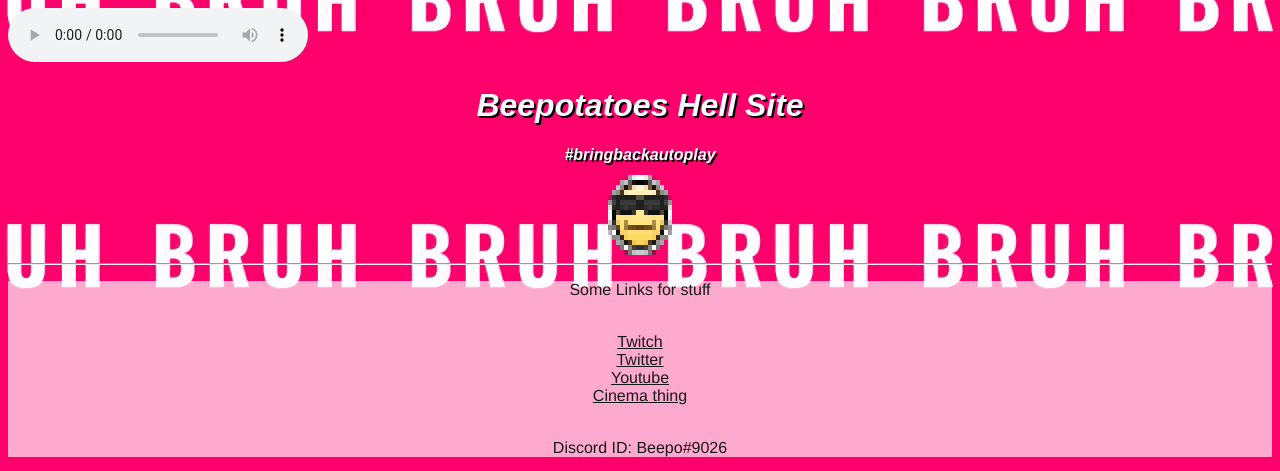
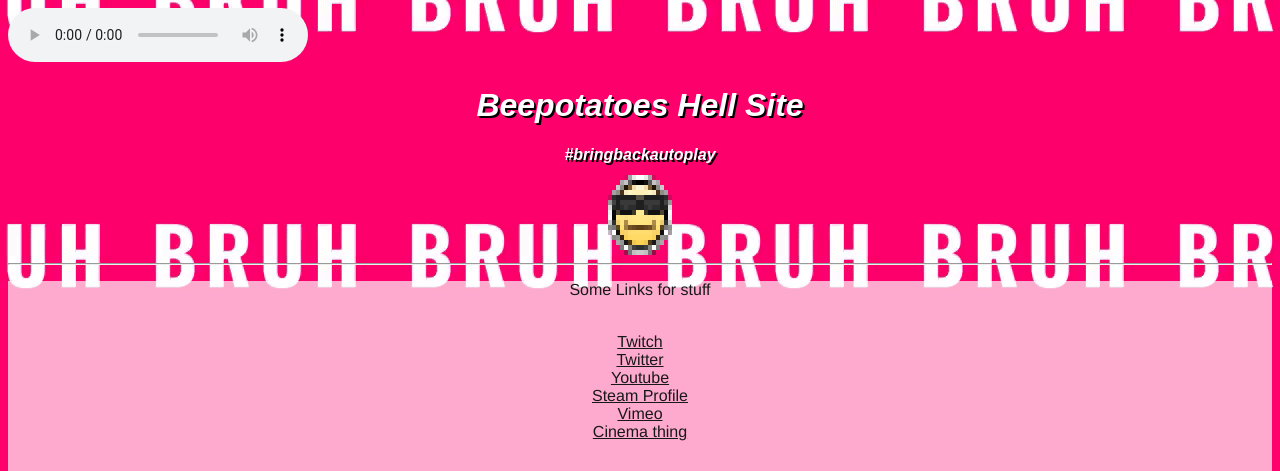
Before and after one commit to Beepotatoes/beepotatoes.github.io, a plain HTML site: page index.html in a window 1280 px wide. Shown: the top 471 px of the page. Drawn offline with Linux system fonts and the light colour scheme.

Commit message:
Added Viemo And Steam Hyperlinks

```diff
--- a/index.html
+++ b/index.html
@@ -35,6 +35,14 @@
 
 	<br>
 
+<a href="https://steamcommunity.com/id/e3K/"> Steam Profile </a>
+
+	 <br>
+
+<a href="https://vimeo.com/beepo"> Vimeo </a>
+
+	 <br>
+
 <a href="cinema/index.html"> Cinema thing </a>
 	<br>
         </div>
```
